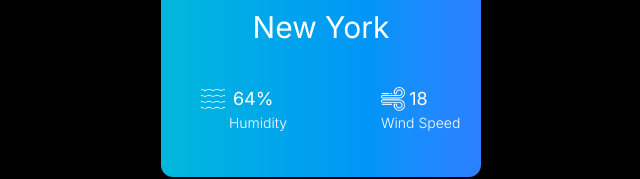
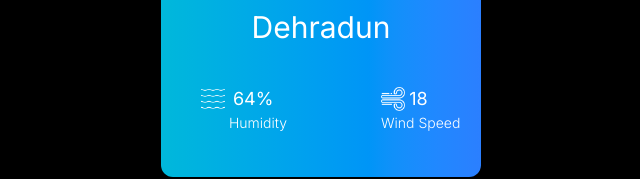
Before and after one commit to abhishekkuniyal/weartherapp, a plain HTML site: page index.html in a window 1280 px wide. Shown: the part 343-522 px from the top of the page, 319-959 px from the left. Drawn offline with Linux system fonts and the light colour scheme.

Commit message:
Update index.html

```diff
--- a/index.html
+++ b/index.html
@@ -33,7 +33,7 @@
         <div  class=" grid justify-center items-center text-center  text-white font-nomral">
             <img  id="weather" width="100px" class="mt-5 flex mx-auto " src="mist.png" alt="">
             <p1 id="temp" class="text-6xl mt-3" >22</p1>
-            <p2 id="city" class="text-3xl mt-3"> New York</p2>
+            <p2 id="city" class="text-3xl mt-3">Dehradun</p2>
 
         </div>
 
```
